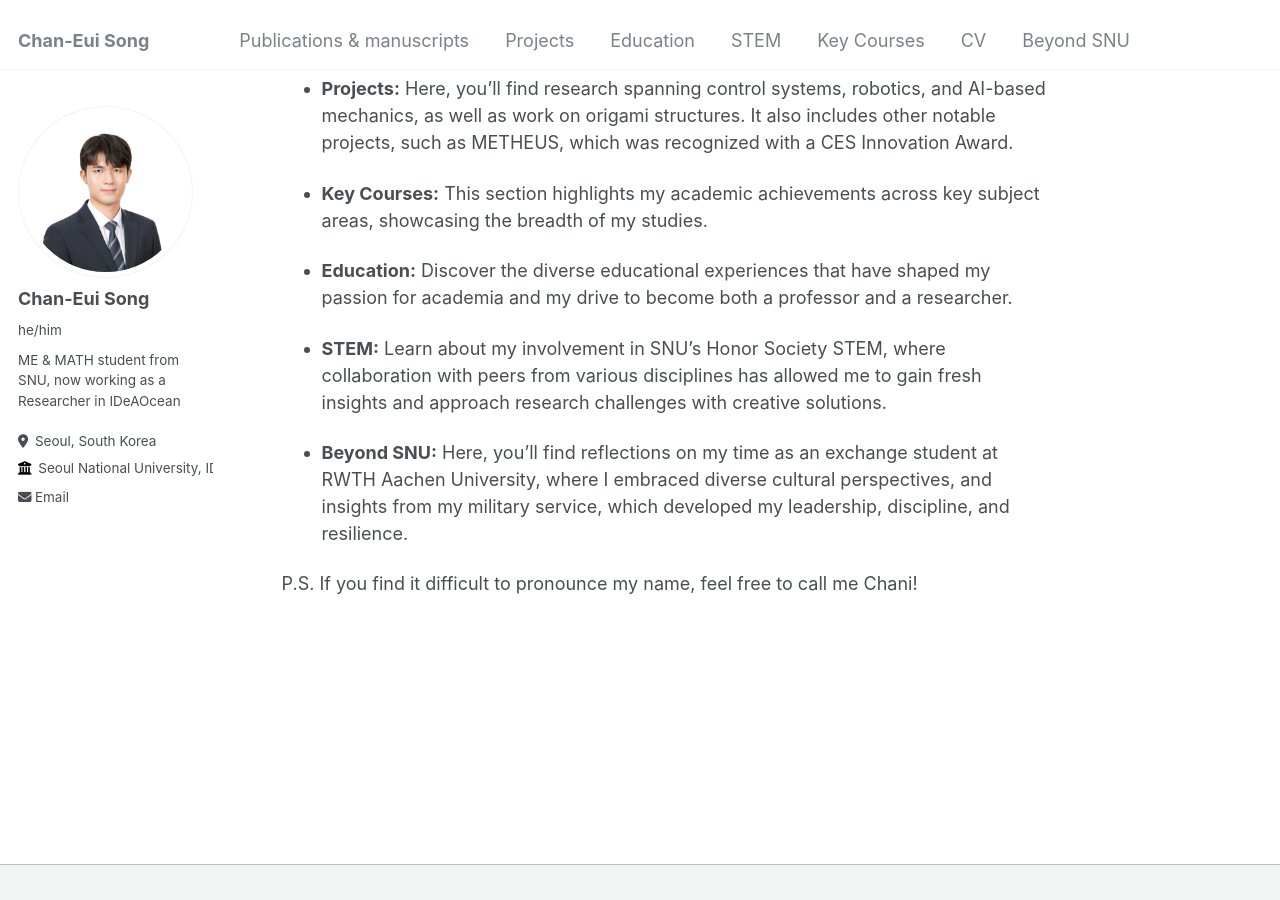
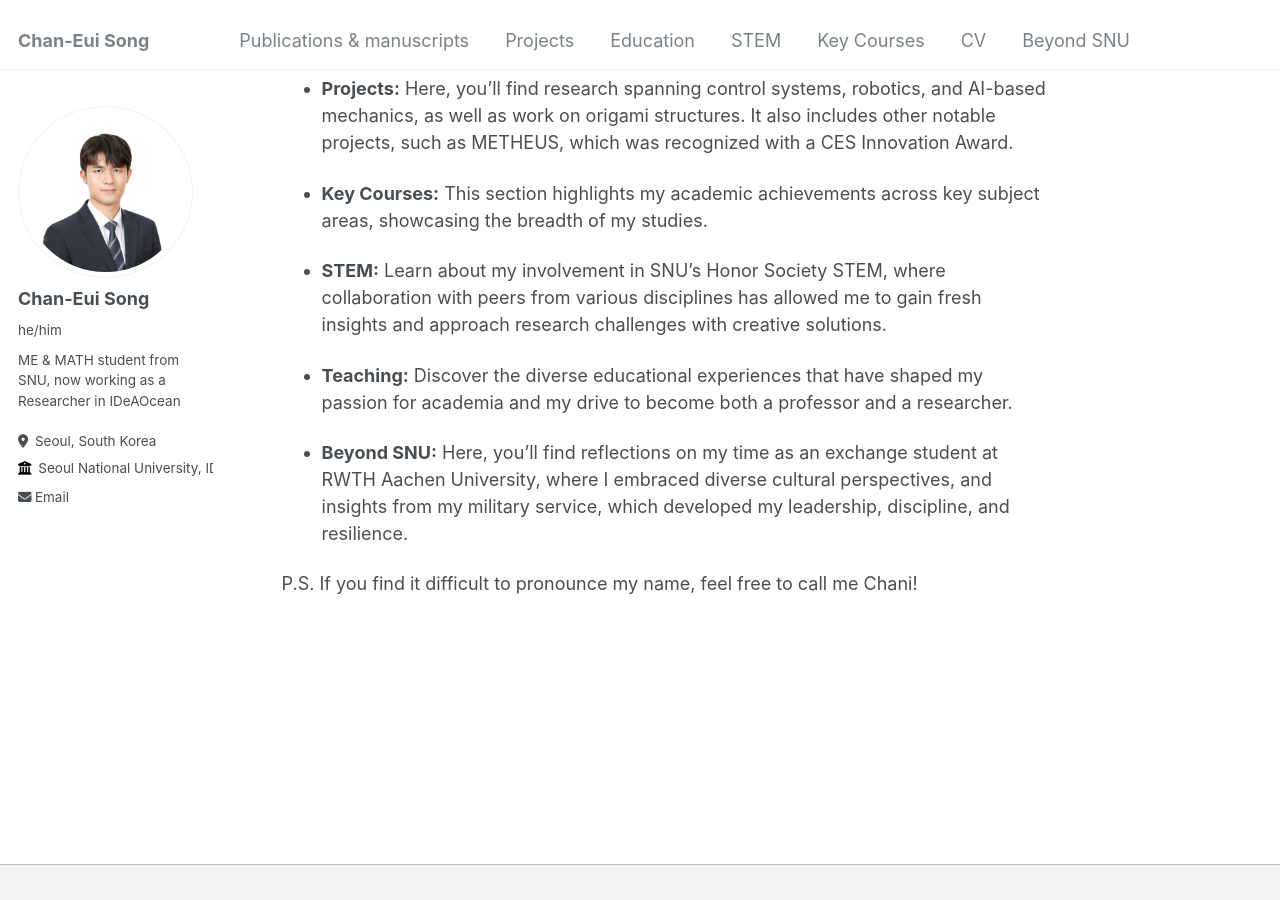
Before and after one commit to cksdml1014/chanisong, a Jekyll site: the page built from _pages/about.md, in a window 1280 px wide and 900 px high, scrolled down 1097 px. Built offline with Jekyll 4.4.1, drawn with Linux system fonts in a browser that asks for light colours.

Commit message:
Update about.md

```diff
--- a/_pages/about.md
+++ b/_pages/about.md
@@ -35,9 +35,9 @@ I plan to begin my PhD studies in 2025, and aspire to become a professor, where
 
 - **Key Courses:** This section highlights my academic achievements across key subject areas, showcasing the breadth of my studies.
 
-- **Education:** Discover the diverse educational experiences that have shaped my passion for academia and my drive to become both a professor and a researcher.
+- **STEM:** Learn about my involvement in SNU's Honor Society STEM, where collaboration with peers from various disciplines has allowed me to gain fresh insights and approach research challenges with creative solutions.
 
-- **STEM:** Learn about my involvement in SNU's Honor Society STEM, where collaboration with peers from various disciplines has allowed me to gain fresh insights and approach research challenges with creative solutions.
+- **Teaching:** Discover the diverse educational experiences that have shaped my passion for academia and my drive to become both a professor and a researcher.
 
 - **Beyond SNU:** Here, you’ll find reflections on my time as an exchange student at RWTH Aachen University, where I embraced diverse cultural perspectives, and insights from my military service, which developed my leadership, discipline, and resilience.
 
```
